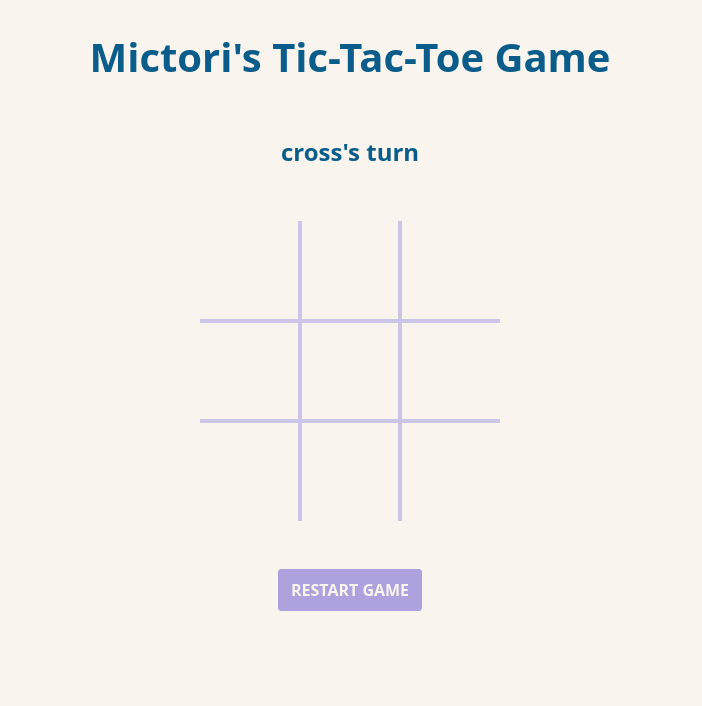
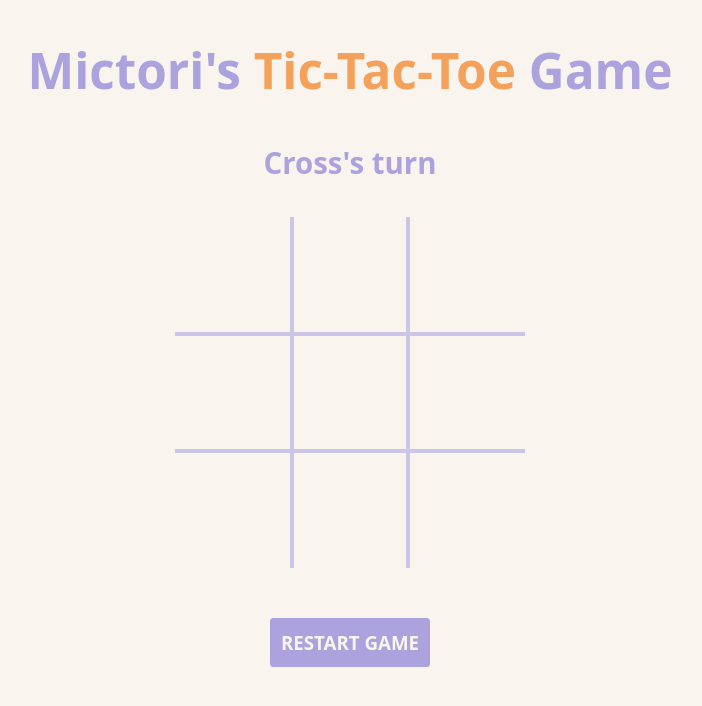
Before and after one commit to mictori/Tic-Tac-Toe-game, a plain HTML site: page Index.html in a window 1280 px wide. Both pictures are taken after a click on the button "START GAME". Shown: the whole page, without its empty margins (290-992 px from the left). Drawn offline with Linux system fonts and the light colour scheme.

Commit message:
Color and font-size changes. Change class-names

```diff
--- a/Index.html
+++ b/Index.html
@@ -7,11 +7,16 @@
 		<title>Tic-Tac-Toe</title>
 	</head>
 	<body>
-		<h1>Mictori's Tic-Tac-Toe Game</h1>
-		<h2 class="turn"></h2>
-		<div class="gameboard-container">
-			<h2 class="message"></h2>
-			<div class="gameboard">
+		<header>
+			<h1>
+				Mictori's
+				<span>Tic-Tac-Toe</span>
+				Game
+			</h1>
+		</header>
+		<main>
+			<h2 class="message-element"></h2>
+			<div class="gameboard-container">
 				<div class="board"></div>
 				<div class="players">
 					<div class="player-name">
@@ -36,7 +41,7 @@
 			</div>
 			<button class="start-game-btn">START GAME</button>
 			<button class="restart-btn">RESTART GAME</button>
-		</div>
+		</main>
 		<script src="script.js"></script>
 	</body>
 </html>
--- a/script.js
+++ b/script.js
@@ -1,45 +1,32 @@
-const Gameboard = () => {
+//GAME BOARD MODULE
+
+const GameBoard = (() => {
 	let board = ['', '', '', '', '', '', '', '', ''];
 	let cellElements = '';
 
-	const getBoard = () => {
+	const createCells = () => {
 		cellElements = '';
 		board.forEach((_cell, index) => {
 			cellElements += `<button class='cell' id=${index}></button>`;
 		});
 	};
 
-	const getCellElements = () => cellElements;
+	const getCells = () => cellElements;
 
 	return {
-		getBoard,
-		getCellElements,
+		createCells,
+		getCells,
 	};
-};
+})();
 
 //GAME CONTROLLER MODULE
 
-const GameController = () => {
-	const winningCombinations = [
-		[0, 1, 2],
-		[3, 4, 5],
-		[6, 7, 8],
-		[0, 3, 6],
-		[1, 4, 7],
-		[2, 5, 8],
-		[0, 4, 8],
-		[2, 4, 6],
-	];
+const GameController = (() => {
+	const cells = document.getElementsByClassName('cell');
 	const classCross = 'cross';
 	const classCircle = 'circle';
 	let players = [];
-	let activePlayerIndex;
-	let currentPlayerMark;
-	let messageText = '';
-
-	const cells = document.getElementsByClassName('cell');
-	const messageElement = document.querySelector('.message');
-	//factory fn
+	let activePlayerIndex = 0;
 	const createPlayer = (name, mark) => {
 		return {
 			name,
@@ -47,15 +34,32 @@ const GameController = () => {
 		};
 	};
 
-	const playNewRound = () => {
-		createPlayers();
-		activePlayerIndex = 0;
-		messageText = `${players[activePlayerIndex].name}'s turn`;
-		listenToCellClicks();
-		printGameMessage();
+	//GAME MAIN LOGIC
+	const cellClickHandler = (event) => {
+		//get id
+		let id = parseInt(event.target.id);
+		//place mark
+		let activePlayerMark = players[activePlayerIndex].mark;
+		placeMark(id, activePlayerMark);
+		//if winner
+		if (checkWin(activePlayerMark)) {
+			ScreenController.displayWinner(
+				getActivePlayerName(),
+				activePlayerMark
+			);
+			ScreenController.disableCellListeners();
+			//if draw
+		} else if (checkDraw()) {
+			ScreenController.displayWinner(false, activePlayerMark);
+			ScreenController.disableCellListeners();
+			//continue playing
+		} else {
+			changeTurn();
+			ScreenController.printTurn(getActivePlayerName());
+		}
 	};
 
-	const createPlayers = () => {
+	const createNewPlayers = () => {
 		const playerOne =
 			document.querySelector('#player-1').value || classCross;
 		const playerTwo =
@@ -64,47 +68,13 @@ const GameController = () => {
 			createPlayer(playerOne, classCross),
 			createPlayer(playerTwo, classCircle),
 		];
-		console.log(players);
 	};
 
-	const listenToCellClicks = () => {
-		[...cells].forEach((cell) => {
-			cell.addEventListener('click', clickHandlerBoard, {
-				once: true,
-			});
-		});
+	const changeTurn = () => {
+		activePlayerIndex = activePlayerIndex === 0 ? 1 : 0;
 	};
 
-	//main logic
-	const clickHandlerBoard = (event) => {
-		//get id
-		let id = parseInt(event.target.id);
-		console.log(id);
-
-		//place mark
-		currentPlayerMark = players[activePlayerIndex].mark;
-		placeMark(id, currentPlayerMark);
-
-		//winner
-		if (checkWin(currentPlayerMark)) {
-			messageText = `${players[
-				activePlayerIndex
-			].name.toUpperCase()} is the WINNER!`;
-			stopListeningToClicks();
-
-			//draw
-		} else if (checkDraw()) {
-			messageText = 'DRAW!';
-			stopListeningToClicks();
-
-			//continue playing
-		} else {
-			changeTurn();
-			messageText = `${players[activePlayerIndex].name}'s turn`;
-		}
-		//message
-		printGameMessage();
-	};
+	const getActivePlayerName = () => players[activePlayerIndex].name;
 
 	const placeMark = (index, mark) => {
 		const cell = document.getElementById(index);
@@ -112,6 +82,16 @@ const GameController = () => {
 	};
 
 	const checkWin = (mark) => {
+		const winningCombinations = [
+			[0, 1, 2],
+			[3, 4, 5],
+			[6, 7, 8],
+			[0, 3, 6],
+			[1, 4, 7],
+			[2, 5, 8],
+			[0, 4, 8],
+			[2, 4, 6],
+		];
 		return winningCombinations.some((combination) => {
 			return combination.every((index) => {
 				return [...cells][index].classList.contains(mark);
@@ -128,56 +108,83 @@ const GameController = () => {
 		});
 	};
 
-	const changeTurn = () => {
-		activePlayerIndex = activePlayerIndex === 0 ? 1 : 0;
+	return {
+		getActivePlayerName,
+		cellClickHandler,
+		createNewPlayers,
 	};
-
-	const printGameMessage = () => {
-		messageElement.textContent = messageText;
-	};
-
-	const stopListeningToClicks = () => {
-		[...cells].forEach((cell) => {
-			cell.removeEventListener('click', clickHandlerBoard);
-		});
-	};
-
-	return { playNewRound };
-};
+})();
 
 //SCREEN CONTROLLER MODULE
 
 const ScreenController = (() => {
-	const boardHTML = document.querySelector('.board');
 	const startBtn = document.querySelector('.start-game-btn');
 	const restartBtn = document.querySelector('.restart-btn');
-	const messageElement = document.querySelector('.message');
+	const cellElements = document.getElementsByClassName('cell');
 	const inputContainer = document.querySelector('.players');
+	const messageElement = document.querySelector('.message-element');
 	const playerOneField = document.querySelector('#player-1');
 	const playerTwoField = document.querySelector('#player-2');
+	const boardElement = document.querySelector('.board');
+	const board = GameBoard;
+	const game = GameController;
 
-	const board = Gameboard();
-	const game = GameController();
-
-	const printNewRound = () => {
-		hideStartFields();
-		//render board
+	//GAME INIT
+	const printRound = () => {
+		hideStartingFields();
+		game.createNewPlayers();
+		printTurn(game.getActivePlayerName());
 		printBoard();
-		game.playNewRound();
+		setUpCellListeners();
 	};
 
 	const printBoard = () => {
-		board.getBoard();
-		boardHTML.innerHTML = board.getCellElements();
+		board.createCells();
+		boardElement.innerHTML = board.getCells();
 	};
 
-	const hideStartFields = () => {
+	const setUpCellListeners = () => {
+		[...cellElements].forEach((cell) => {
+			cell.addEventListener('click', game.cellClickHandler, {
+				once: true,
+			});
+		});
+	};
+
+	const disableCellListeners = () => {
+		[...cellElements].forEach((cell) => {
+			cell.removeEventListener('click', game.cellClickHandler);
+		});
+	};
+
+	const displayWinner = (name, mark) => {
+		messageElement.textContent = '';
+		if (name && mark === 'circle') {
+			messageElement.innerHTML = `<span class="circle-color">${capitalizeName(
+				name
+			)}</span> is the winner!`;
+		} else if (name && mark === 'cross') {
+			messageElement.innerHTML = `<span>${capitalizeName(
+				name
+			)}</span> is the winner!`;
+		} else {
+			messageElement.textContent = `Draw!`;
+		}
+	};
+
+	const printTurn = (name) => {
+		messageElement.textContent = `${capitalizeName(name)}\'s turn`;
+	};
+
+	const capitalizeName = (name) => name[0].toUpperCase() + name.slice(1);
+
+	const hideStartingFields = () => {
 		startBtn.style.display = 'none';
 		inputContainer.style.display = 'none';
 	};
 
-	const printNewGame = () => {
-		boardHTML.innerHTML = '';
+	const resetGame = () => {
+		boardElement.innerHTML = '';
 		messageElement.textContent = '';
 		playerOneField.value = '';
 		playerTwoField.value = '';
@@ -185,6 +192,12 @@ const ScreenController = (() => {
 		inputContainer.style.display = 'block';
 	};
 
-	startBtn.addEventListener('click', printNewRound);
-	restartBtn.addEventListener('click', printNewGame);
+	startBtn.addEventListener('click', printRound);
+	restartBtn.addEventListener('click', resetGame);
+
+	return {
+		displayWinner,
+		printTurn,
+		disableCellListeners,
+	};
 })();
--- a/style.css
+++ b/style.css
@@ -3,13 +3,11 @@
 *::after,
 *::before {
 	box-sizing: border-box;
-	font: 100%;
 }
 
 :root {
-	--heading: #0a5d8a;
-	--mark-x: #f4a25b;
-	--mark-o: #708c69;
+	--orange: #f4a25b;
+	--green: #708c69;
 	--violet: #aca2dd;
 	--shadow: #cbc5e8;
 	--bg: #f9f5ee;
@@ -29,25 +27,40 @@ body {
 	font-family: system-ui, -apple-system, BlinkMacSystemFont, 'Segoe UI',
 		Roboto, sans-serif;
 	background-color: var(--bg);
-	color: var(--heading);
+	color: var(--violet);
 }
 
 h1 {
-	font-size: 2.5rem;
+	font-size: clamp(2.5rem, 1.975rem + 1.4vw, 3.2rem);
 	text-align: center;
+}
+
+h2 {
+	margin: 0;
+	color: var(--violet);
+	font-size: clamp(1.5rem, 1.2rem + 0.8vw, 1.9rem);
+}
+
+span {
+	color: var(--orange);
+}
+
+.circle-color {
+	color: var(--green);
+}
+
+button,
+input {
+	font-size: clamp(1rem, 0.85rem + 0.4vw, 1.2rem);
 }
 
 /* GAME BOARD */
 
-.gameboard-container {
+main {
 	display: flex;
 	flex-direction: column;
 	justify-content: center;
 	align-items: center;
-}
-
-.message {
-	color: var(--accent);
 }
 
 .board {
@@ -105,7 +118,7 @@ h1 {
 /* cross */
 .cell.cross::before,
 .cell.cross::after {
-	background-color: var(--mark-x);
+	background-color: var(--orange);
 }
 
 .cell.cross::before,
@@ -130,7 +143,7 @@ h1 {
 	content: '';
 	position: absolute;
 	border-radius: 50%;
-	background-color: var(--mark-o);
+	background-color: var(--green);
 }
 
 .cell.circle::after {
@@ -158,10 +171,9 @@ button.cell {
 	color: var(--bg);
 	cursor: pointer;
 	display: inline-block;
-	font-size: 1rem;
 	font-weight: 600;
-	padding: 0.5em;
-	width: 9rem;
+	padding: 0.5em 0;
+	width: 10rem;
 	text-align: center;
 	vertical-align: baseline;
 }
@@ -187,17 +199,21 @@ input {
 	font-weight: 600;
 }
 
+input::placeholder {
+	color: var(--violet);
+	font-weight: 600;
+}
+
+input:focus::placeholder {
+	color: transparent;
+}
+
 #player-1 {
-	color: var(--mark-x);
+	color: var(--orange);
 }
 
 #player-2 {
-	color: var(--mark-o);
-}
-
-input::placeholder {
-	color: var(--violet);
-	font-weight: 600;
+	color: var(--green);
 }
 
 /* input mark cross */
@@ -213,7 +229,7 @@ input::placeholder {
 
 .player-mark-cross::before,
 .player-mark-cross::after {
-	background-color: var(--mark-x);
+	background-color: var(--orange);
 	content: '';
 	position: absolute;
 	width: calc(2.25em * 0.15);
@@ -234,7 +250,7 @@ input::placeholder {
 	content: '';
 	position: absolute;
 	border-radius: 50%;
-	background-color: var(--mark-o);
+	background-color: var(--green);
 }
 
 .player-mark-circle::after {
```
